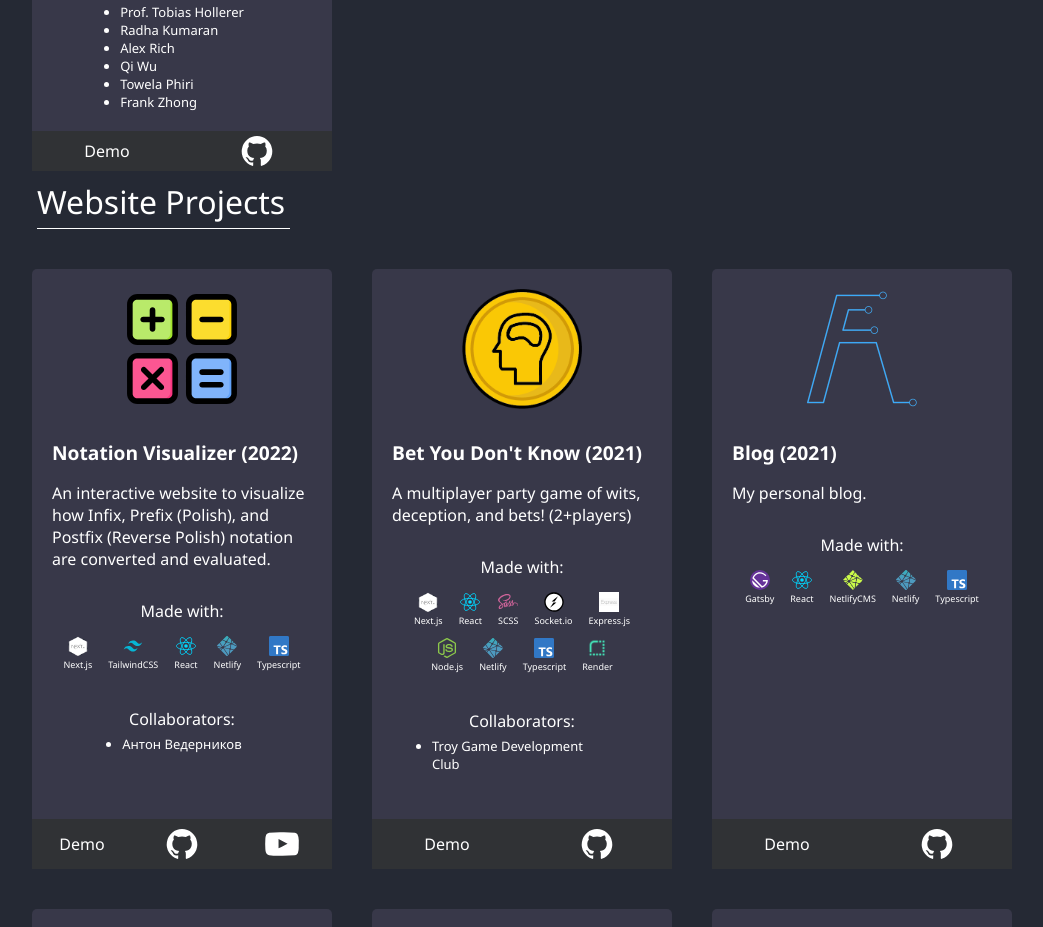
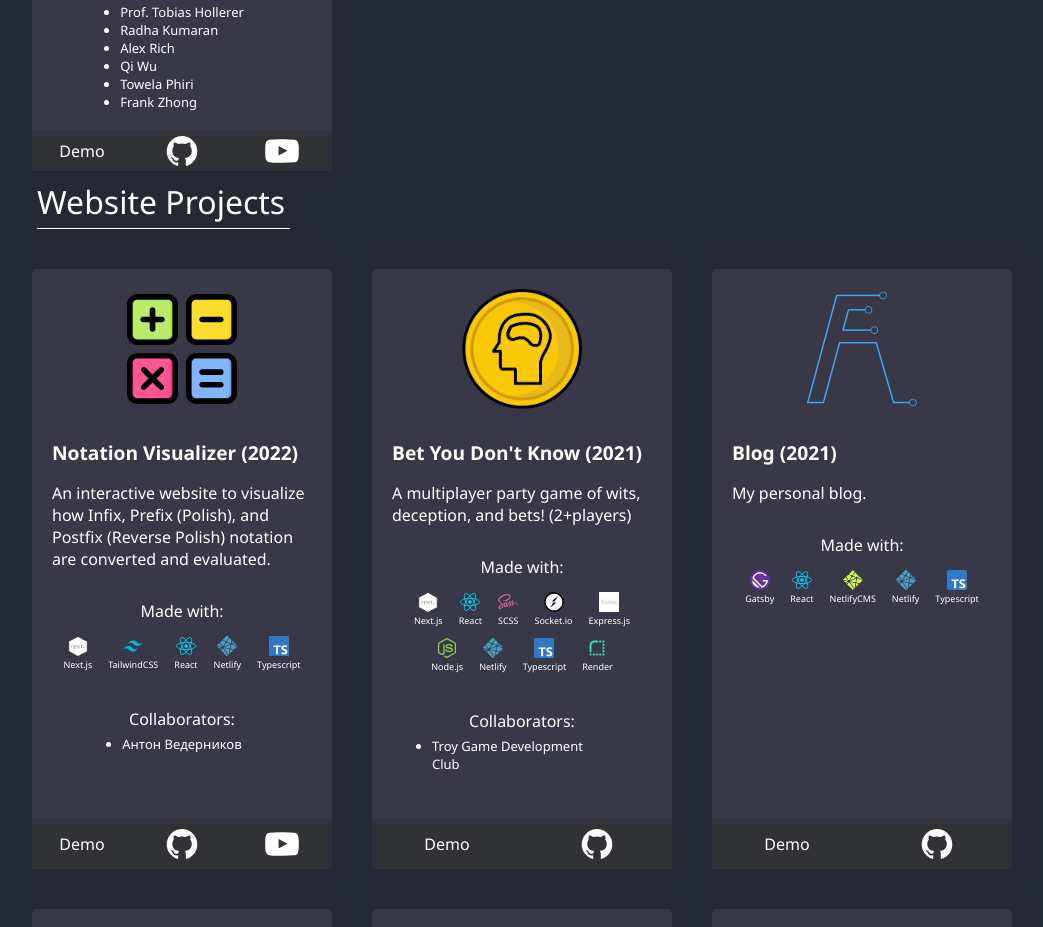
Before and after one commit to AjayLiu/ajayliu.com, a Next.js app: page /games in a window 1280 px wide. Shown: the part 2640-3567 px from the top of the page, without its empty margins (52-1095 px from the left). Built offline with nearby package versions, Linux system fonts and the light colour scheme.

Commit message:
new youtube video for ersp

```diff
--- a/src/components/Projects/Projects.tsx
+++ b/src/components/Projects/Projects.tsx
@@ -149,6 +149,7 @@ const Projects: React.FC = () => {
 						title="Early Research Scholars Program (2023-24)"
 						link="/poster.pdf"
 						githubLink="https://github.com/Helen123/userwesite_ersp"
+						youtubeLink="https://www.youtube.com/watch?v=VkVKGskg0zE"
 						description="Conducted trials on 15+ human subjects with UCSB's Four Eyes Lab to study the effectiveness of GPT-4 on memory tasks."
 						madeWith={findSkillsWithNames(["React", "Typescript"])}
 						collaborators={["Prof. Tobias Hollerer", "Radha Kumaran", "Alex Rich", "Qi Wu", "Towela Phiri", "Frank Zhong"]}
```
